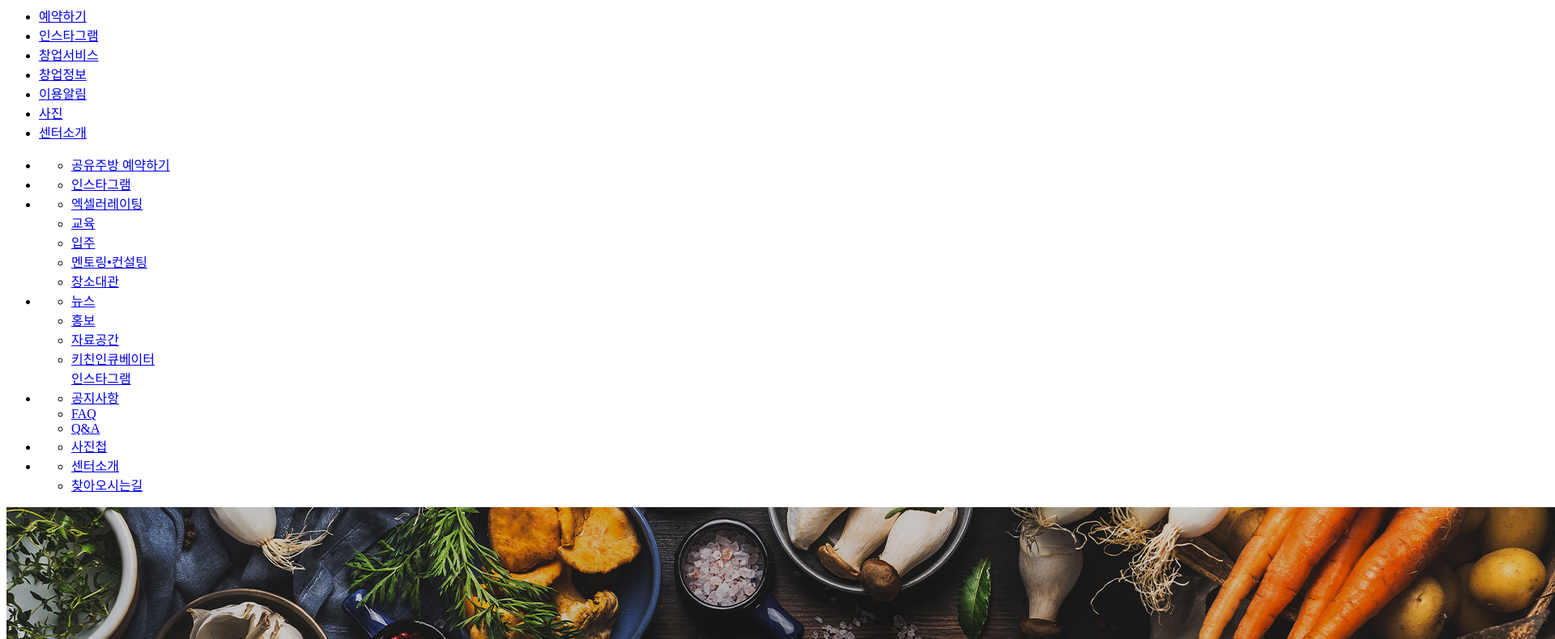
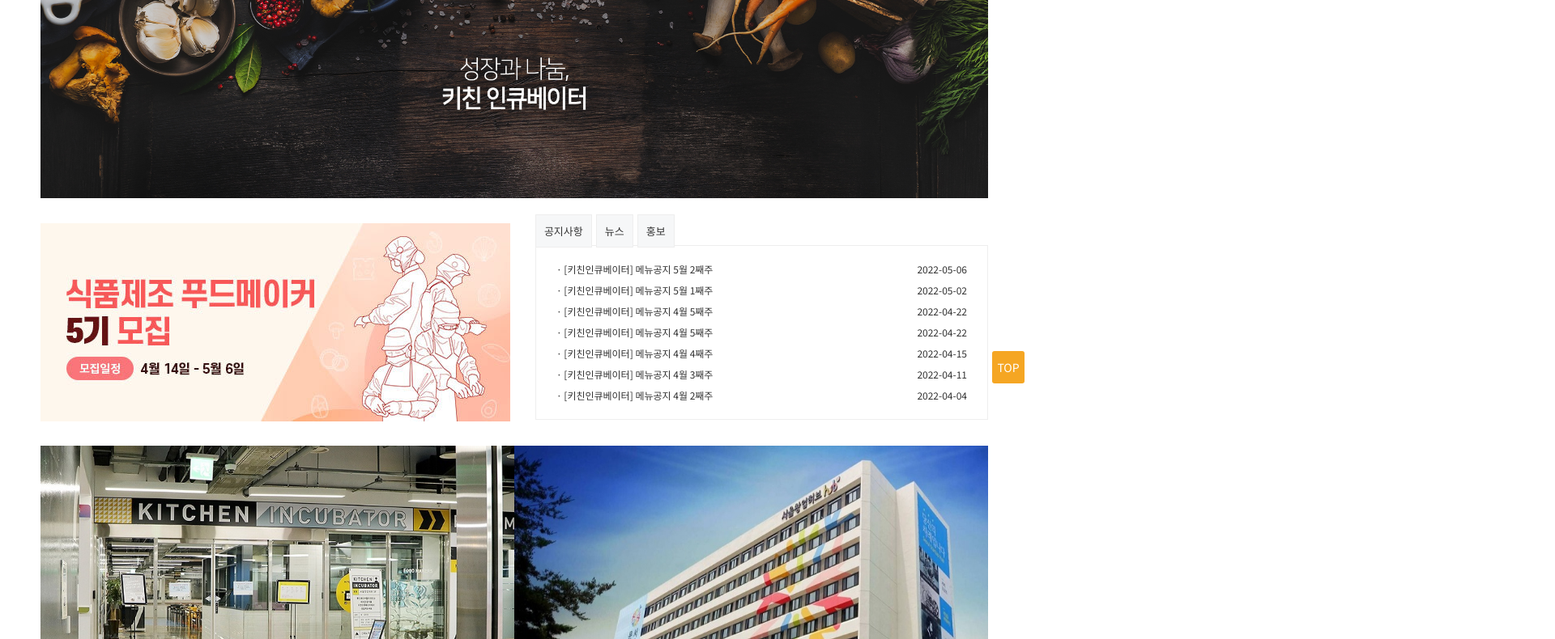
Before and after one commit to joyeajin/kitchen, a plain HTML site: page index.html in a window 1280 px wide. Shown: the part 221-1011 px from the top of the page at 81% size, 1920 px wide, since content can reach past the window. Drawn offline with Linux system fonts and the light colour scheme; the site is published under a folder, as on GitHub Pages, so addresses that start at the root find nothing.

Commit message:
Update index.html

```diff
--- a/index.html
+++ b/index.html
@@ -5,8 +5,8 @@
     <meta http-equiv="X-UA-Compatible" content="IE=edge">
     <meta name="viewport" content="width=device-width, initial-scale=1.0">
     <title>kitchen</title>
-    <link rel="stylesheet" href="/css/reset.css">
-    <link rel="stylesheet" href="/css/kitchen.css">
+    <link rel="stylesheet" href="css/reset.css">
+    <link rel="stylesheet" href="css/kitchen.css">
 </head>
 <body>
     <div class="wrapper">
```
